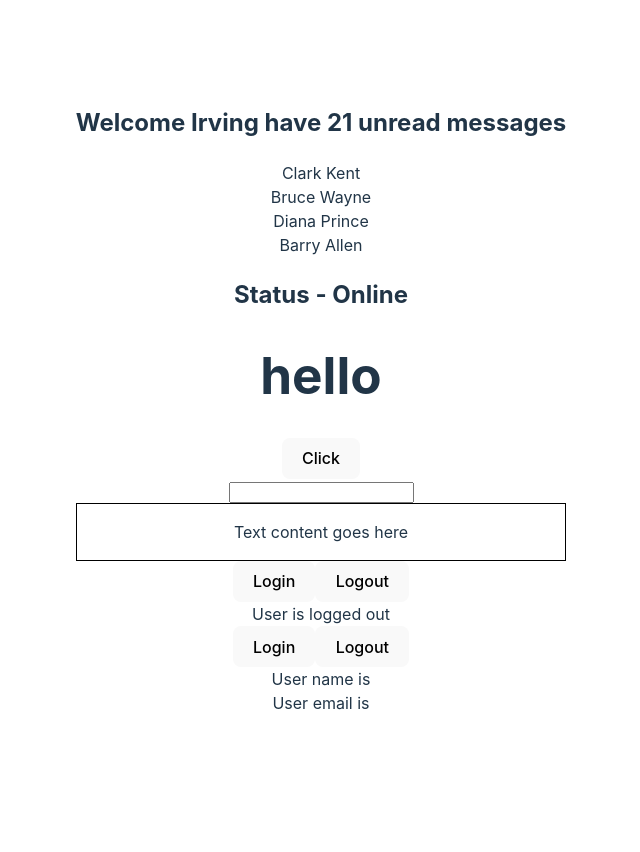
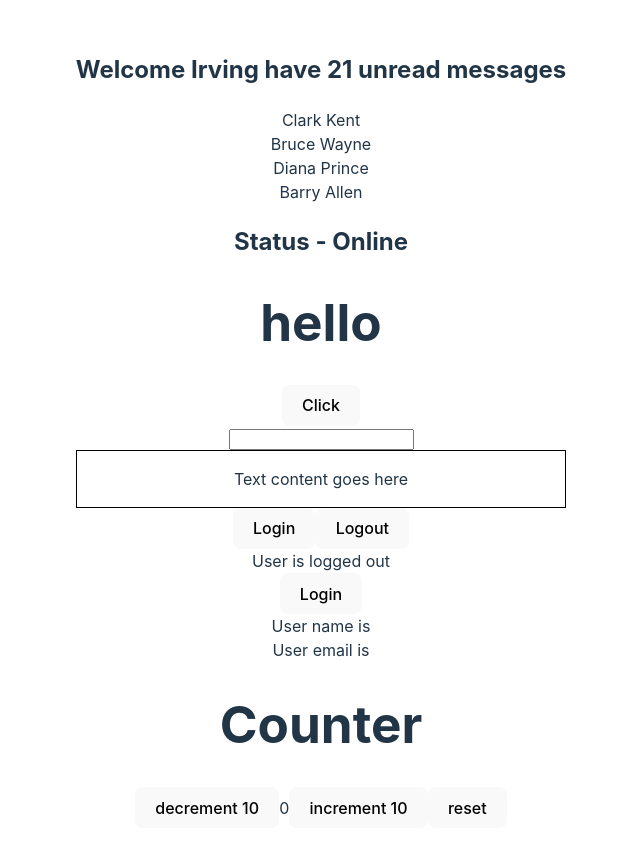
Before and after one commit to Irving-Develops/ts-the-basics, a React (Vite) app in the folder react-ts-app/: page / in a window 1280 px wide. Shown: the top 852 px of the page, without its empty margins (319-959 px from the left). Before the commit the page ends 800 px from the top, so only its background shows below. Built offline with nearby package versions, Linux system fonts and the light colour scheme.

Commit message:
useReducer

```diff
--- a/react-ts-app/src/App.tsx
+++ b/react-ts-app/src/App.tsx
@@ -9,6 +9,7 @@
 import { Container } from './components/Container'
 import { LoggedIn } from './components/state/LoggedIn'
 import { User } from './components/state/User'
+import { Counter } from './components/state/Counter'
 
 
 function App() {
@@ -33,6 +34,7 @@
       <Container styles={{border: '1px solid black', padding: '1rem'}}/>
       <LoggedIn />
       <User />
+      <Counter />
     </div>
   )
 }
--- /dev/null
+++ b/react-ts-app/src/components/state/Counter.tsx
@@ -0,0 +1,45 @@
+import { useReducer } from "react"
+
+type CounterState = {
+    count: number
+}
+type UpdateAction = {
+    type: "increment" | "decrement";
+    payload: number;
+}
+
+type ResetAction = {
+    type: "reset";
+}
+type CounterAction = UpdateAction | ResetAction;
+
+const  initialState = { count: 0 }
+
+function reducer(state: CounterState, action : CounterAction) {
+    switch (action.type) {
+        case 'increment':
+            return { count: state.count + action.payload }
+        case 'decrement':
+            return { count: state.count - action.payload }
+        case 'reset':
+            return initialState
+        default:
+            return state
+}
+}
+
+
+export const Counter = () => {
+    const [state, dispatch] = useReducer(reducer, initialState)
+    return (
+        <div>
+            <h1>Counter</h1>
+            <div>
+                <button onClick={() => dispatch({ type: 'decrement' , payload: 10})}>decrement 10</button>
+                <span>{state.count}</span>
+                <button onClick={() => dispatch({ type: 'increment', payload: 10 })}>increment 10</button>
+                <button onClick={() => dispatch({ type: 'reset'})}>reset</button>
+            </div>
+        </div>
+    )
+}
--- a/react-ts-app/src/components/state/User.tsx
+++ b/react-ts-app/src/components/state/User.tsx
@@ -7,7 +7,7 @@
 }
 
 export const User = () => {
-    const [user, setUser] = useState<AuthUser | null>(null)
+    const [user, setUser] = useState<AuthUser>({}  as AuthUser)
 
     const handleLogin = () => {
         setUser({
@@ -15,16 +15,11 @@
             email: "john@email.com"
         })
     }
-    const handleLogout = () => {
-        setUser(null)
-    }
-
     return (
         <div>
             <button onClick={handleLogin}>Login</button>
-            <button onClick={handleLogout}>Logout</button>
-            <div>User name is {user?.name}</div>
-            <div>User email is {user?.email}</div>
+            <div>User name is {user.name}</div>
+            <div>User email is {user.email}</div>
         </div>
     )
 }
```
